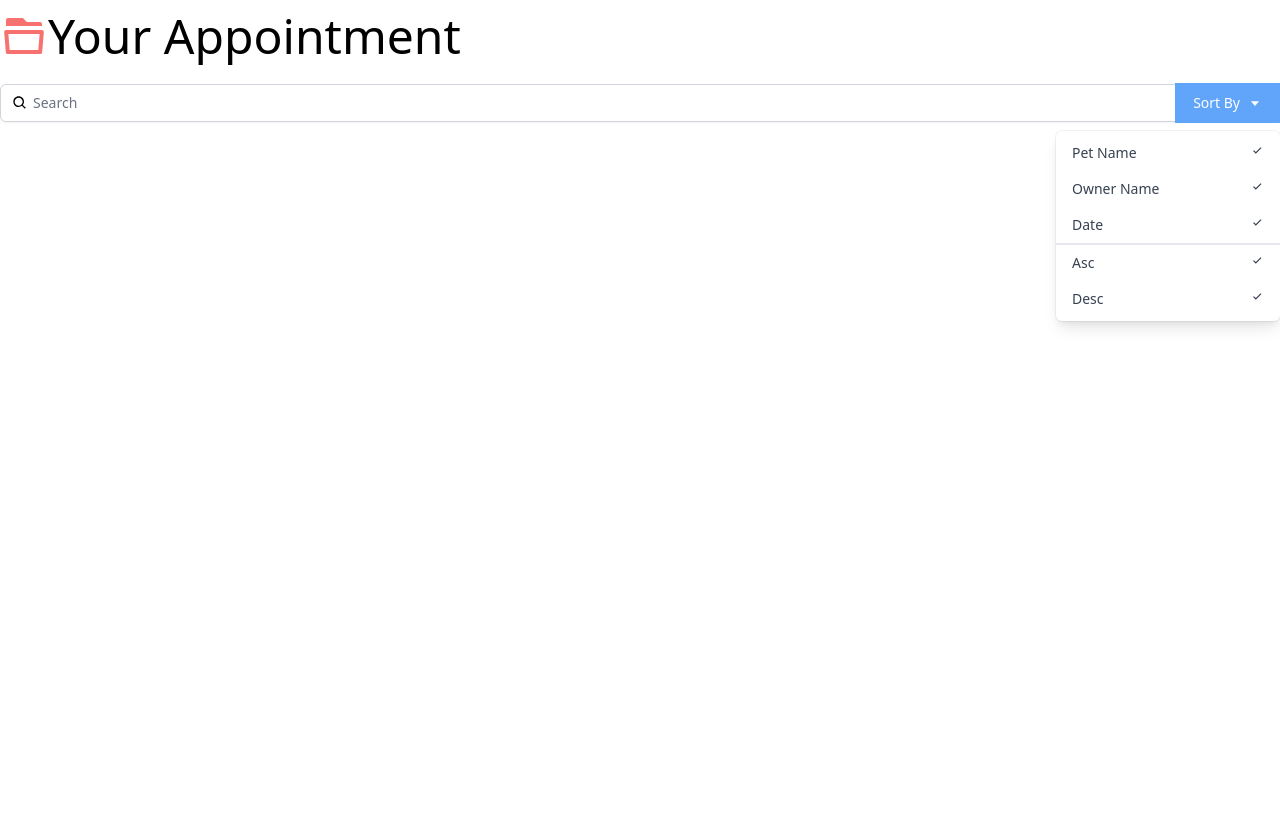
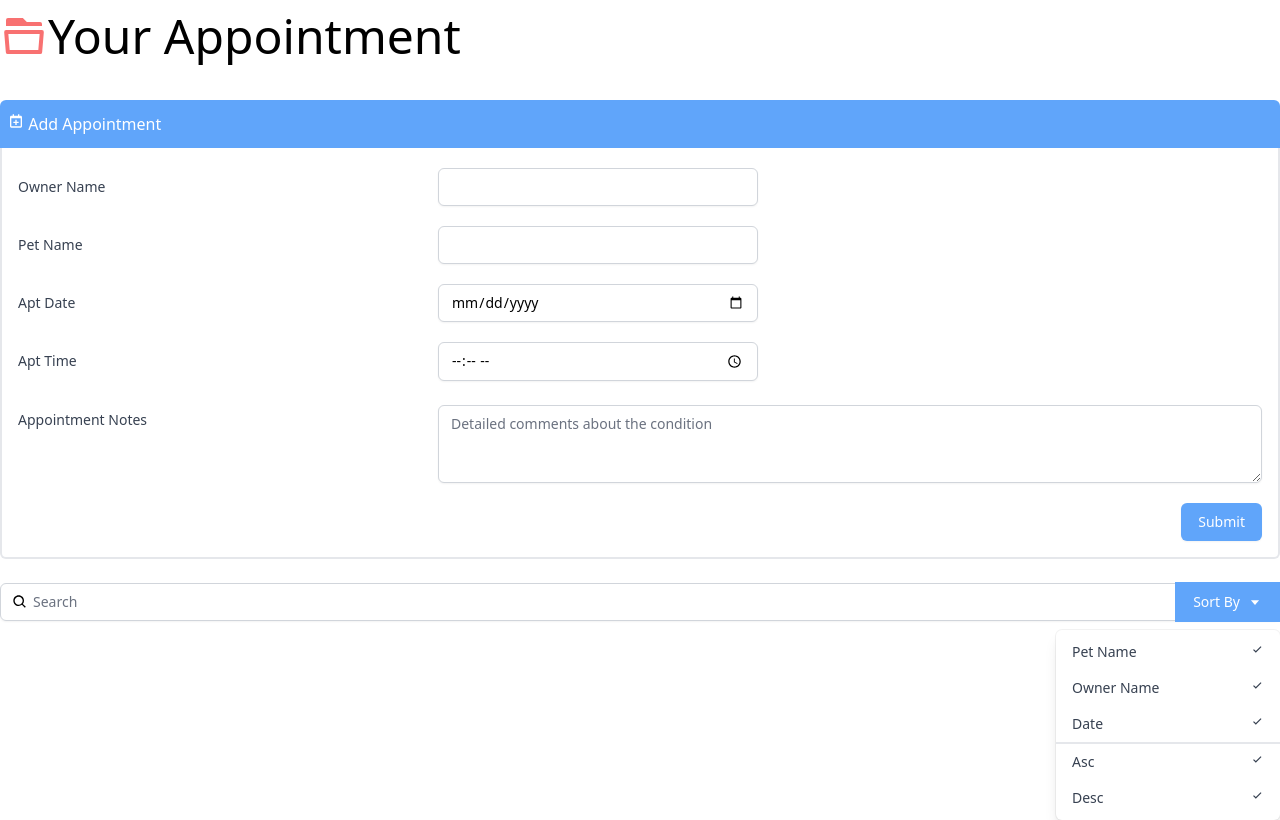
Before and after one commit to leeton1412/reactinterface, a React (Create React App) app: page / in a window 1280 px wide. Built offline with nearby package versions, Linux system fonts and the light colour scheme.

Commit message:
Add appointment component added

```diff
--- a/src/App.js
+++ b/src/App.js
@@ -1,10 +1,12 @@
 import {RiFolder5Line} from "react-icons/ri"
 import Search from "./components/Search";
+import AddAppointment from "./components/AddAppointments";
 
 function App() {
   return (
     <div className="App container mx-auto mt-3 font-thin">
-      <h1 className="text-5xl"><RiFolder5Line className="inline-block text-red-400 align-top"/>Your Appointment</h1>
+      <h1 className="text-5xl"><RiFolder5Line className="inline-block text-red-400 align-top mb-10"/>Your Appointment</h1>
+      <AddAppointment />
       <Search />
     </div>
   );
--- a/src/components/AddAppointments.js
+++ b/src/components/AddAppointments.js
@@ -0,0 +1,73 @@
+import { BiCalendarPlus } from "react-icons/bi";
+
+const AddAppointment = () => {
+    return (
+        <div>
+        <button className="bg-blue-400 text-white px-2 py-3 w-full text-left rounded-t-md">
+          <div><BiCalendarPlus className="inline-block align-text-top" />  Add Appointment</div>
+        </button>
+        <div className="border-r-2 border-b-2 border-l-2 border-light-blue-500 rounded-b-md pl-4 pr-4 pb-4">
+          <div className="sm:grid sm:grid-cols-3 sm:gap-4 sm:items-start  sm:pt-5">
+            <label htmlFor="ownerName" className="block text-sm font-medium text-gray-700 sm:mt-px sm:pt-2">
+              Owner Name
+            </label>
+            <div className="mt-1 sm:mt-0 sm:col-span-2">
+              <input type="text" name="ownerName" id="ownerName"
+                className="max-w-lg block w-full shadow-sm focus:ring-indigo-500 focus:border-indigo-500 sm:max-w-xs sm:text-sm border-gray-300 rounded-md" />
+            </div>
+          </div>
+
+          <div className="sm:grid sm:grid-cols-3 sm:gap-4 sm:items-start  sm:pt-5">
+            <label htmlFor="petName" className="block text-sm font-medium text-gray-700 sm:mt-px sm:pt-2">
+              Pet Name
+            </label>
+            <div className="mt-1 sm:mt-0 sm:col-span-2">
+              <input type="text" name="petName" id="petName"
+                className="max-w-lg block w-full shadow-sm focus:ring-indigo-500 focus:border-indigo-500 sm:max-w-xs sm:text-sm border-gray-300 rounded-md" />
+            </div>
+          </div>
+
+          <div className="sm:grid sm:grid-cols-3 sm:gap-4 sm:items-start  sm:pt-5">
+            <label htmlFor="aptDate" className="block text-sm font-medium text-gray-700 sm:mt-px sm:pt-2">
+              Apt Date
+            </label>
+            <div className="mt-1 sm:mt-0 sm:col-span-2">
+              <input type="date" name="aptDate" id="aptDate"
+                className="max-w-lg block w-full shadow-sm focus:ring-indigo-500 focus:border-indigo-500 sm:max-w-xs sm:text-sm border-gray-300 rounded-md" />
+            </div>
+          </div>
+
+          <div className="sm:grid sm:grid-cols-3 sm:gap-4 sm:items-start  sm:pt-5">
+            <label htmlFor="aptTime" className="block text-sm font-medium text-gray-700 sm:mt-px sm:pt-2">
+              Apt Time
+            </label>
+            <div className="mt-1 sm:mt-0 sm:col-span-2">
+              <input type="time" name="aptTime" id="aptTime"
+                className="max-w-lg block w-full shadow-sm focus:ring-indigo-500 focus:border-indigo-500 sm:max-w-xs sm:text-sm border-gray-300 rounded-md" />
+            </div>
+          </div>
+
+          <div className="sm:grid sm:grid-cols-3 sm:gap-4 sm:items-start  sm:pt-5">
+            <label htmlFor="aptNotes" className="block text-sm font-medium text-gray-700 sm:mt-px sm:pt-2">
+              Appointment Notes
+            </label>
+            <div className="mt-1 sm:mt-0 sm:col-span-2">
+              <textarea id="aptNotes" name="aptNotes" rows="3"
+                className="shadow-sm focus:ring-indigo-500 focus:border-indigo-500 mt-1 block w-full sm:text-sm border-gray-300 rounded-md" placeholder="Detailed comments about the condition"></textarea>
+            </div>
+          </div>
+
+
+          <div className="pt-5">
+            <div className="flex justify-end">
+              <button type="submit" className="ml-3 inline-flex justify-center py-2 px-4 border border-transparent shadow-sm text-sm font-medium rounded-md text-white bg-blue-400 hover:bg-blue-700 focus:outline-none focus:ring-2 focus:ring-offset-2 focus:ring-blue-400">
+                Submit
+              </button>
+            </div>
+          </div>
+        </div>
+      </div>
+    )
+}
+
+export default AddAppointment
```
